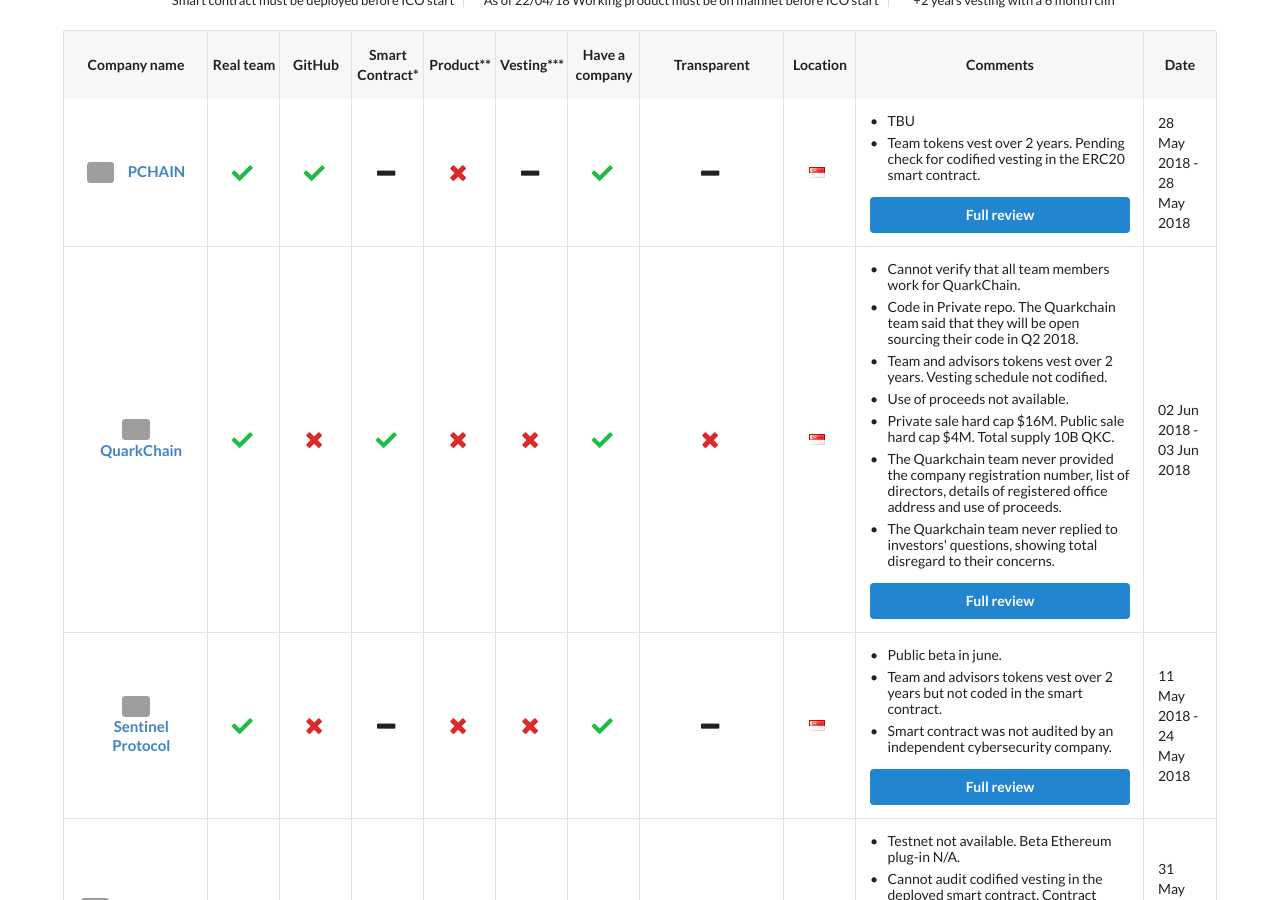
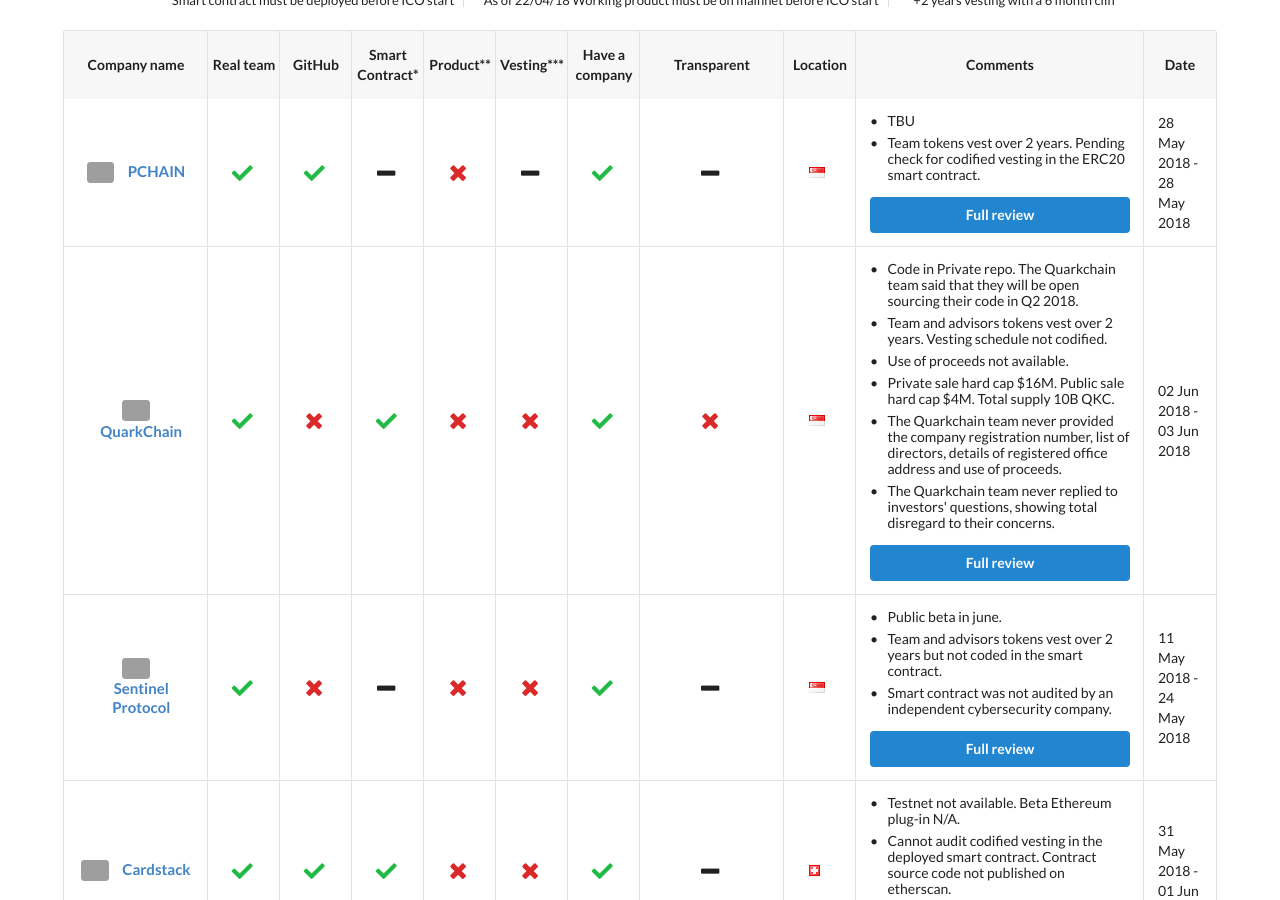
Before and after one commit to ico-check/ico-check, a Jekyll site: the page built from past.md, in a window 1280 px wide and 900 px high, scrolled down 711 px. Built offline with Jekyll 4.4.1, drawn with Linux system fonts in a browser that asks for light colours; nearby versions of some CDN libraries; grey boxes are pictures that could not be loaded.

Commit message:
75-quarkchain-ico-check
removed comment

```diff
--- a/_data/past-icos.yml
+++ b/_data/past-icos.yml
@@ -29,7 +29,6 @@
   transparent: false
   location: Singapore
   comments:
-    - content: Cannot verify that all team members work for QuarkChain.
     - content: Code in Private repo. The Quarkchain team said that they will be open sourcing their code in Q2 2018.
     - content: Team and advisors tokens vest over 2 years. Vesting schedule not codified.
     - content: Use of proceeds not available.
```
